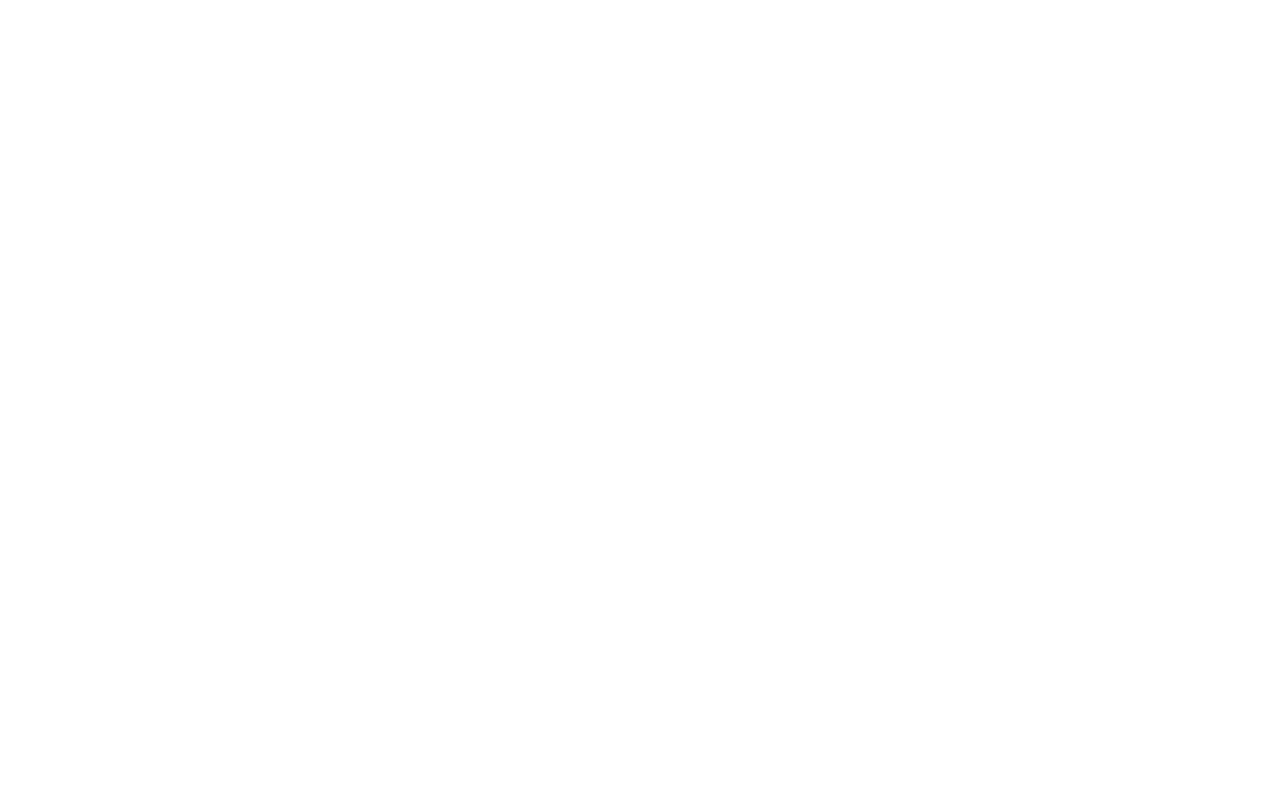
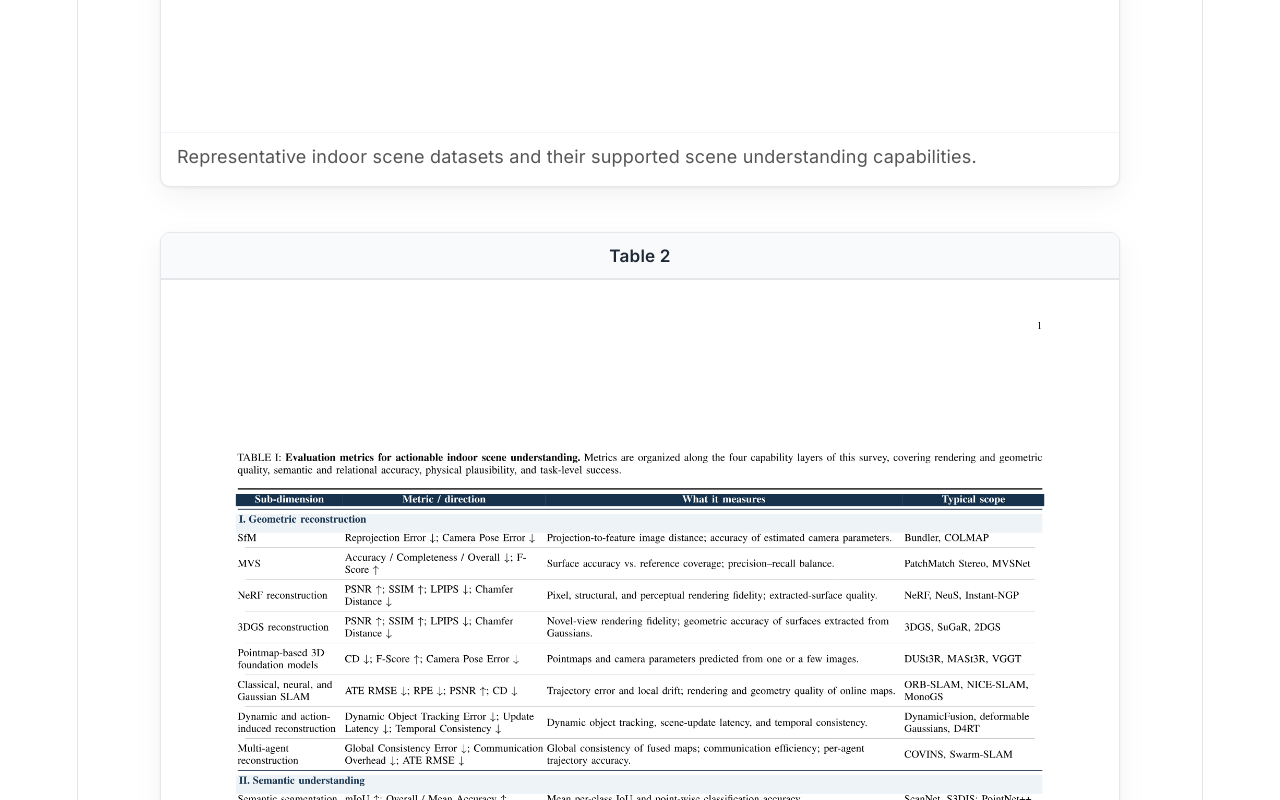
Before and after one commit to SaltGardenia/From-Geometric-Reconstruction-to-Actionable-Scene-Understanding-for-Embodied-Manipulation, a React (Vite) app: page / in a window 1280 px wide. Shown: the part 10660-11460 px from the top of the page. Before the commit the page ends 9750 px from the top, so only its background shows below. Built offline with nearby package versions, Linux system fonts and the light colour scheme.

Commit message:
Display all paper tables with 3DGS-Survey style cards; fix table extraction (all 5)

```diff
--- a/src/App.css
+++ b/src/App.css
@@ -109,6 +109,48 @@
   text-align: justify;
 }
 
+/* ---------- Comparison tables (3DGS-Survey style) ---------- */
+.paper-table {
+  max-width: 980px;
+  margin: 1.5rem auto 2.5rem;
+  border: 1px solid #e5e7eb;
+  border-radius: 10px;
+  overflow: hidden;
+  background: #ffffff;
+  box-shadow: 0 1px 3px rgba(0, 0, 0, 0.06), 0 10px 30px rgba(0, 0, 0, 0.05);
+}
+
+.paper-table__head {
+  background: #f8fafc;
+  padding: 10px 16px;
+  font-size: 0.95rem;
+  font-weight: 600;
+  color: #1f2937;
+  border-bottom: 2px solid #e5e7eb;
+}
+
+.paper-table__body {
+  background: #ffffff;
+}
+
+.paper-table__body img {
+  display: block;
+  width: 100%;
+  height: auto;
+}
+
+.paper-table__caption {
+  padding: 10px 16px 14px;
+  font-size: 0.85rem;
+  line-height: 1.6;
+  color: #555;
+  border-top: 1px solid #f1f5f9;
+}
+
+.paper-table__caption b {
+  color: #111827;
+}
+
 /* ---------- PDF figures ---------- */
 .pdf-figure {
   position: relative;
--- a/src/App.jsx
+++ b/src/App.jsx
@@ -1,5 +1,6 @@
 import "./App.css";
 import { useState } from "react";
+import { TABLES } from "./tables-data";
 
 const PAPER_PDF = "/main.pdf";
 const ARXIV_URL = "https://arxiv.org/abs/0000.00000";
@@ -61,6 +62,23 @@
 
 function SectionIntro({ children }) {
   return <p className="content has-text-centered is-size-5 section-intro">{children}</p>;
+}
+
+function TableFigure({ index, src, caption }) {
+  return (
+    <figure className="paper-table">
+      <div className="paper-table__head">Table {index}</div>
+      <div className="paper-table__body">
+        <img src={src} alt={caption || `Table ${index}`} loading="lazy" />
+      </div>
+      {caption && (
+        <figcaption
+          className="paper-table__caption content is-size-6 has-text-left"
+          dangerouslySetInnerHTML={{ __html: caption }}
+        />
+      )}
+    </figure>
+  );
 }
 
 export default function App() {
@@ -309,6 +327,16 @@
         />
 
         {/* Citation */}
+        {/* Comparison Tables */}
+        <SectionTitle>Comparison Tables</SectionTitle>
+        <SectionIntro>
+          We summarize representative datasets, evaluation metrics, and method
+          comparisons across the four capability layers of this survey.
+        </SectionIntro>
+        {TABLES.map((t, i) => (
+          <TableFigure key={i} index={i + 1} src={t.src} caption={t.caption} />
+        ))}
+
         <div className="card mt-6 cite-card" id="citation">
           <header className="card-header">
             <p className="card-header-title">Citation</p>
--- a/src/tables-data.js
+++ b/src/tables-data.js
@@ -9,6 +9,10 @@
     "caption": "<b>Evaluation metrics for actionable indoor scene understanding.</b> Metrics are organized along the four capability layers of this survey, covering rendering and geometric quality, semantic and relational accuracy, physical plausibility, and task-level success."
   },
   {
+    "src": "/figures/tables/table3.png",
+    "caption": "Comparison of Semantic Understanding Paradigms for Indoor Scene Reconstruction. Each paradigm targets a distinct level of structural abstraction, from pixel-wise labeling to language-grounded scene modeling."
+  },
+  {
     "src": "/figures/tables/table4.png",
     "caption": "Core perspectives and representative advances in physical and functional understanding of indoor scenes."
   },
```
Also changed, not shown: scripts/build-tables.mjs (+105 -4 lines), public/figures/tables/table3.png (added), public/figures/tables/table4.png.
